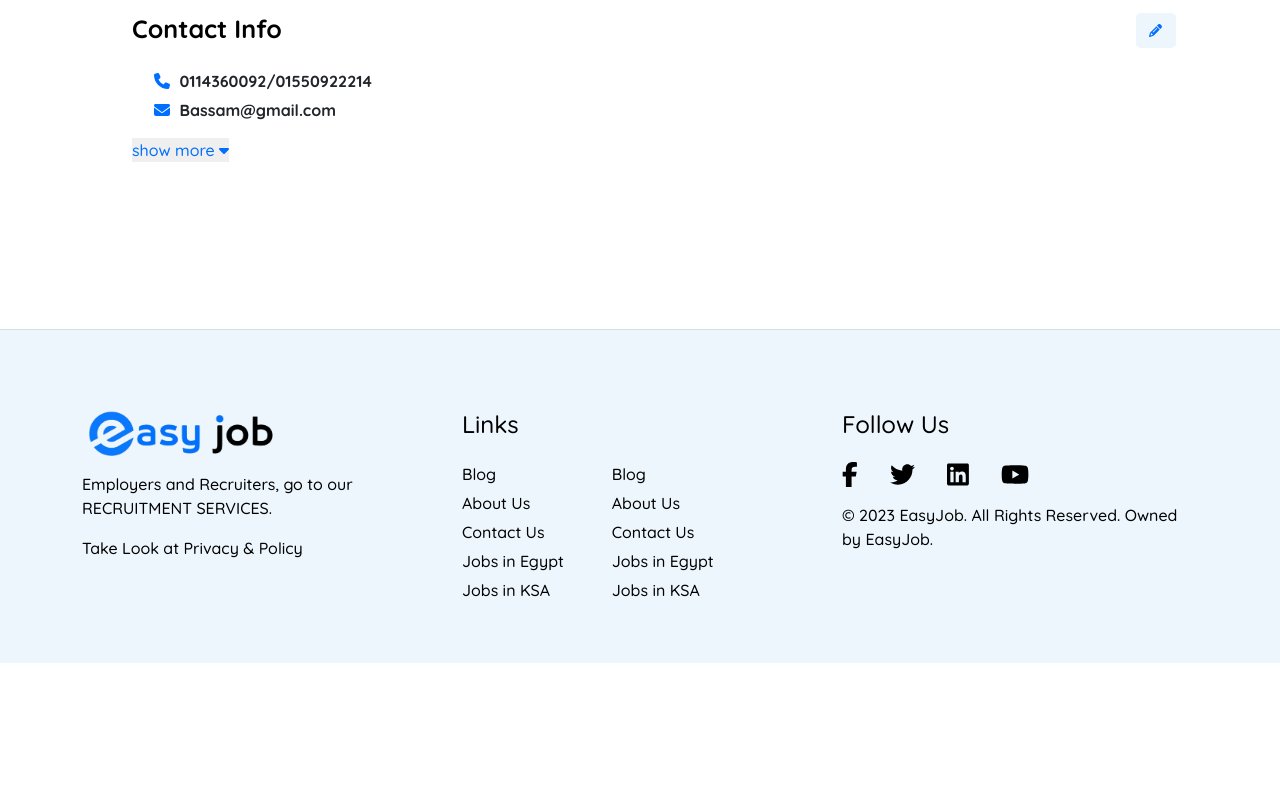
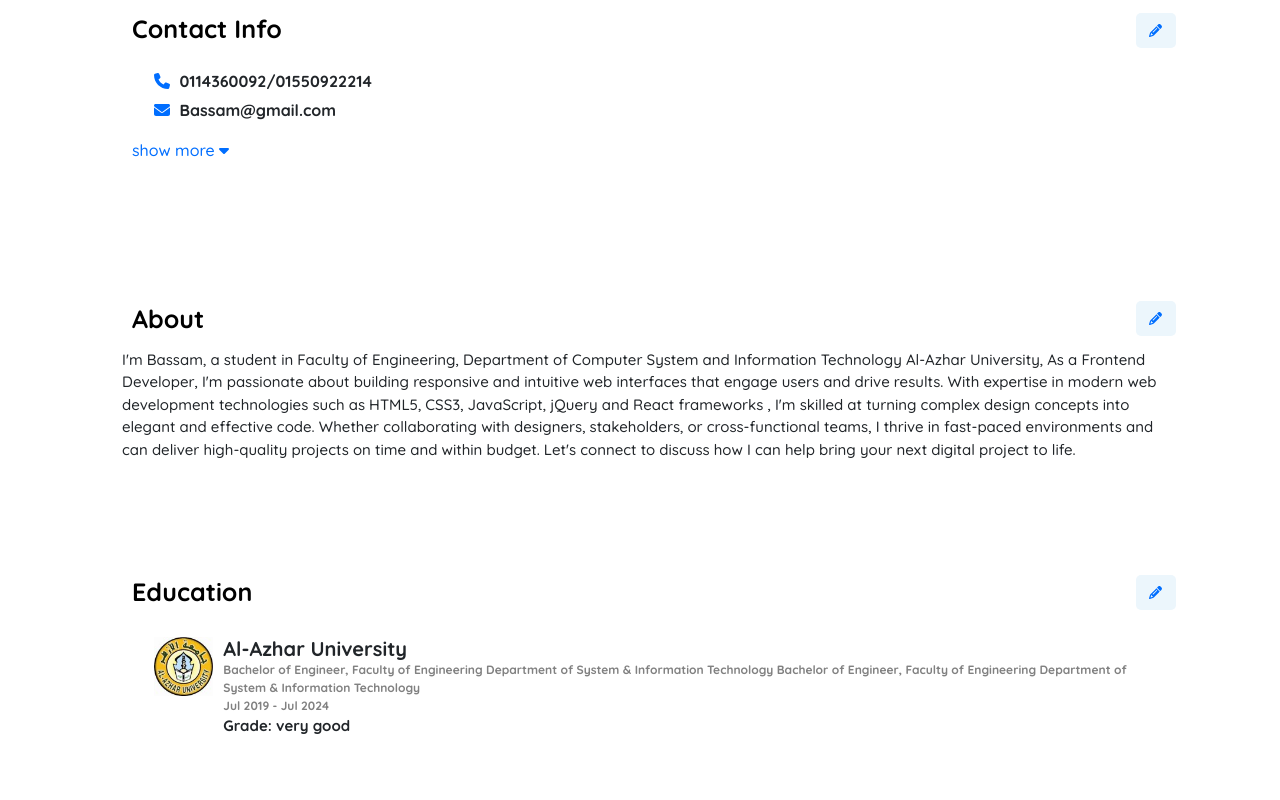
Before and after one commit to Hossam-Bakr/EasyJob, a React (Create React App) app in the folder frontend/: page /user-profile in a window 1280 px wide. Shown: the part 820-1620 px from the top of the page. Before the commit the page ends 1483 px from the top, so only its background shows below. Built offline with nearby package versions, Linux system fonts and the light colour scheme.

Commit message:
adding two sections in profile page , Note thatlast commit was finishing contact us, error 404, pricing plans pages, edieting some styles in other components

```diff
--- a/frontend/src/Components/Ui/EdietPenIcon.jsx
+++ b/frontend/src/Components/Ui/EdietPenIcon.jsx
@@ -3,11 +3,11 @@
 import { FontAwesomeIcon } from '@fortawesome/react-fontawesome';
 import { faPencil } from '@fortawesome/free-solid-svg-icons';
 
-const EdietPenIcon = ({onClick}) => {
+const EdietPenIcon = ({onClick,text}) => {
   return (
     <div onClick={onClick} className={styles.ediet_div}>
         <FontAwesomeIcon className={styles.ediet_pen_icon} icon={faPencil}/>
-        <span className={styles.ediet_span}>Ediet</span>
+        <span className={styles.ediet_span}>{text?text:"Ediet"}</span>
     </div>
   )
 }
--- a/frontend/src/Components/Ui/ProfileSections.jsx
+++ b/frontend/src/Components/Ui/ProfileSections.jsx
@@ -1,35 +1,67 @@
-import React, { useState } from 'react';
-import styles from './ProfileSections.module.css';
-import { FontAwesomeIcon } from '@fortawesome/react-fontawesome';
-import { faCaretDown, faEnvelope, faPhone } from '@fortawesome/free-solid-svg-icons';
-import EdietPenIcon from './EdietPenIcon';
-
+import React, { useState } from "react";
+import styles from "./ProfileSections.module.css";
+import { FontAwesomeIcon } from "@fortawesome/react-fontawesome";
+import {
+  faCaretDown,
+  faEnvelope,
+  faPhone,
+} from "@fortawesome/free-solid-svg-icons";
+import EdietPenIcon from "./EdietPenIcon";
+import Row from "react-bootstrap/Row";
+import Col from "react-bootstrap/Col";
+import contact_info from "../../images/contact_info.png";
+import azhar_logo from "../../images/azharlogo.jpeg";
 
 const ProfileSections = () => {
+  const [showContactInfo, setShowContactInfo] = useState(false);
 
-    const [showContactInfo,setShowContactInfo]=useState(false);
-
-    const toggleShowContactInfoDiv=()=>{
-        setShowContactInfo(showContactInfo=> !showContactInfo);
-    }
+  const toggleShowContactInfoDiv = () => {
+    setShowContactInfo((showContactInfo) => !showContactInfo);
+  };
 
   return (
     <>
-      <section className={`${styles.main_style} ${styles.contact_info_section} ${showContactInfo?styles.main_style_spread:''}`}>
-        <EdietPenIcon/>
+      {/* contacts */}
+      <section
+        className={`${styles.main_style} ${styles.contact_info_section} ${
+          showContactInfo ? styles.main_style_spread : ""
+        }`}
+      >
+        <EdietPenIcon />
         <h3 className={styles.sec_title}>Contact Info</h3>
         <div className={styles.contact_info_body}>
           <div className={styles.contact_info_body_header}>
             <ul>
-                    <li className={styles.info_header_li}><FontAwesomeIcon icon={faPhone} className={styles.list_icon}/> 0114360092/01550922214</li>
-                    <li className={styles.info_header_li}><FontAwesomeIcon icon={faEnvelope} className={styles.list_icon}/> Bassam@gmail.com</li>
+              <li className={styles.info_header_li}>
+                <FontAwesomeIcon icon={faPhone} className={styles.list_icon} />{" "}
+                0114360092/01550922214
+              </li>
+              <li className={styles.info_header_li}>
+                <FontAwesomeIcon
+                  icon={faEnvelope}
+                  className={styles.list_icon}
+                />{" "}
+                Bassam@gmail.com
+              </li>
             </ul>
           </div>
-            <button onClick={toggleShowContactInfoDiv} className={styles.show_more_btn}>show more {" "} <FontAwesomeIcon icon={faCaretDown}/></button>
-            <div className={`${styles.contact_info_body_tail} ${showContactInfo?styles.showContactInfo:''}`}>
+          <button
+            onClick={toggleShowContactInfoDiv}
+            className={styles.show_more_btn}
+          >
+            show more <FontAwesomeIcon icon={faCaretDown} />
+          </button>
+          <Row
+            className={`${styles.contact_info_body_tail} ${
+              showContactInfo ? styles.showContactInfo : ""
+            }`}
+          >
+            <Col md={6}>
               <ul>
                 <li className={styles.info_tail_li}>
-                         <span className={styles.info_tail_li_title}>Profile url:</span>
+                  <span className={styles.info_tail_li_title}>
+                    Profile url:
+                  </span>
                   <span>easy-job/profile/Bassam-Hafez-5134</span>
                 </li>
                 <li className={styles.info_tail_li}>
@@ -37,7 +69,9 @@
                   <span>3/1/2001</span>
                 </li>
                 <li className={styles.info_tail_li}>
-                         <span className={styles.info_tail_li_title}>Nationality:</span>
+                  <span className={styles.info_tail_li_title}>
+                    Nationality:
+                  </span>
                   <span>Egypt</span>
                 </li>
                 <li className={styles.info_tail_li}>
@@ -45,15 +79,74 @@
                   <span>Male</span>
                 </li>
                 <li className={styles.info_tail_li}>
-                         <span className={styles.info_tail_li_title}>Minimum Salary:</span>
+                  <span className={styles.info_tail_li_title}>
+                    Minimum Salary:
+                  </span>
                   <span>confidential</span>
                 </li>
               </ul>
+            </Col>
+            <Col
+              md={6}
+              className={`${styles.contact_info_container} d-flex justify-content-center align-items-center`}
+            >
+              <div className={styles.contact_info_img}>
+                <img src={contact_info} className="w-100" alt="contact info" />
               </div>
+            </Col>
+          </Row>
         </div>
       </section>
+
+      {/* about */}
+      <section className={`${styles.main_style} ${styles.about_sec}`}>
+        <EdietPenIcon />
+        <h3 className={styles.sec_title}>About</h3>
+        <p className={styles.about_p}>
+          I'm Bassam, a student in Faculty of Engineering, Department of
+          Computer System and Information Technology Al-Azhar University, As a
+          Frontend Developer, I'm passionate about building responsive and
+          intuitive web interfaces that engage users and drive results. With
+          expertise in modern web development technologies such as HTML5, CSS3,
+          JavaScript, jQuery and React frameworks , I'm skilled at turning
+          complex design concepts into elegant and effective code. Whether
+          collaborating with designers, stakeholders, or cross-functional teams,
+          I thrive in fast-paced environments and can deliver high-quality
+          projects on time and within budget. Let's connect to discuss how I can
+          help bring your next digital project to life.
+        </p>
+      </section>
+
+      {/* education */}
+      <section className={`${styles.main_style} ${styles.education_sec}`}>
+        <EdietPenIcon />
+        <h3 className={styles.sec_title}>Education</h3>
+        <ul>
+          <li>
+            <div className={styles.education_logo}>
+              <img src={azhar_logo} alt="azhar logo" className="w-100" />
+            </div>
+            <div className={styles.education_caption}>
+              <h3>Al-Azhar University</h3>
+              <span className="mini_word">
+                Bachelor of Engineer, Faculty of Engineering Department of
+                System & Information Technology Bachelor of Engineer, Faculty of
+                Engineering Department of System & Information Technology
+              </span>
+              <span className="mini_word">Jul 2019 - Jul 2024</span>
+              <span className={styles.education_grade}>Grade: very good</span>
+            </div>
+          </li>
+        </ul>
+      </section>
+
+      {/* skills */}
+      <section className={`${styles.main_style}`}>
+        <EdietPenIcon text="+Add" />
+        <h3 className={styles.sec_title}>Skills</h3>
+      </section>
     </>
-  )
-}
+  );
+};
 
-export default ProfileSections
+export default ProfileSections;
--- a/frontend/src/Components/Ui/ProfileSections.module.css
+++ b/frontend/src/Components/Ui/ProfileSections.module.css
@@ -10,7 +10,7 @@
     transition: all .5s;
 }
 .contact_info_section.main_style_spread{
-    height: 85vh;
+    height: 75vh;
 }
 .sec_title{
     color: var(--font_color);
@@ -35,6 +35,7 @@
 .show_more_btn{
     color: var(--main_color);
     margin-left: 0.625rem;
+    background-color: transparent;
 }
 .info_tail_li{
     display: flex;
@@ -59,13 +60,96 @@
     position: unset;
     transform: translateX(0);
 }
+.contact_info_img{
+    width:50%;
+}
+
+
+/* ____________________________________About________________________________________________________________ */
+
+.about_sec{
+    overflow: hidden;
+    position: relative;
+}
+
+.about_p{
+    font-size: 0.9375rem;
+    margin-top: 0.9375rem;
+    display: -webkit-box;
+    -webkit-line-clamp: 5; /* Number of lines to show */
+    -webkit-box-orient: vertical;
+    overflow: hidden;
+    text-overflow: ellipsis;
+}
+.about_p:hover{
+    -webkit-line-clamp: unset;
+    white-space: normal;
+    overflow: visible;
+}
+
+
+/* ____________________________________education_sec________________________________________________________________ */
+.education_sec ul{
+    margin-top: 1.875rem;
+}
+.education_sec ul li{
+    display: flex;
+}
+.education_logo{
+    width: 4.375rem;
+    margin-right: 0.625rem;
+}
+.education_caption h3{
+    font-size: 1.25rem;
+    font-weight: 700;
+    margin: 0;
+}
+.education_caption span{
+    display: block;
+}
+.education_grade{
+    font-weight: 700;
+    font-size: 0.9375rem;
+}
+
+
+@media screen and (max-width:1178px) {
+    .contact_info_img{
+        width:70%;
+    }
+}
+@media screen and (max-width:885px) {
+    .contact_info_img{
+        width:100%;
+    }
+    .education_logo{
+        width: 8.125rem;
+    }
+}
+@media screen and (max-width:770px) {
+    .contact_info_container{
+        display: none !important;
+    }
+    .contact_info_section.main_style_spread{
+        height:65vh !important;
+    }
+}
+@media screen and (max-width:485px) {
+  .education_logo{
+        width: 12.5rem;
+    }
+}
 
 @media screen and (max-width:350px) {
     .main_style{
-        height: 35vh;
         padding-inline: 5px;
     }
     .main_style.main_style_spread{
         height: 100vh;
     }
 }
+@media screen and (max-width:220px) {
+    .contact_info_section.main_style_spread{
+        height:70vh !important;
+    }
+}
--- a/frontend/src/index.css
+++ b/frontend/src/index.css
@@ -106,7 +106,6 @@
   top: 50%;
   right:1.25rem;
 }
-<<<<<<< HEAD
 .nav-tabs li button{
   color: var(--font_color);
   font-weight: 700;
@@ -117,13 +116,11 @@
 }
 
 
-=======
 .mini_word{
   font-size: 12px !important;
   color: var(--dark_white) !important;
   font-weight: 700;
 }
->>>>>>> dd6c62d2c5117557e40b3a68814528f6fc142e19
 
 
 @media screen and (max-width:768px) {
```
Also changed, not shown: frontend/src/images/azharlogo.jpeg (added), frontend/src/images/contact_info.png (added). Lines whose indentation alone changed are shown as unchanged.
